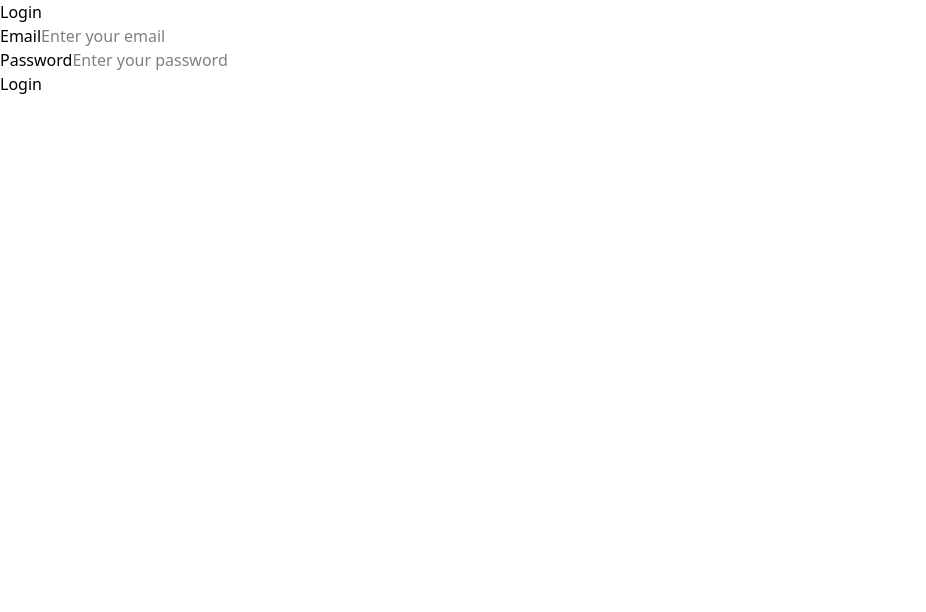
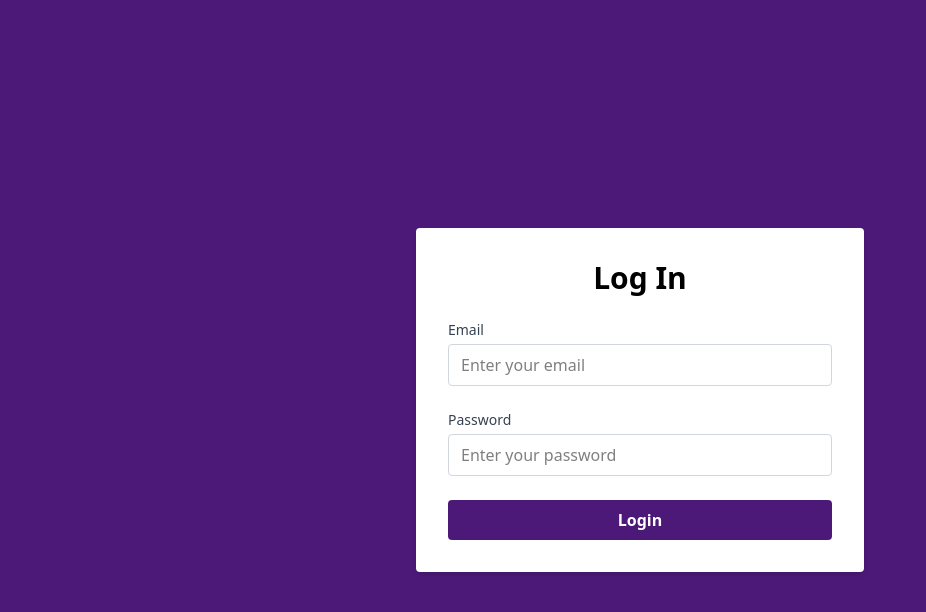
Before and after one commit to ericliceatapia/frog-crew-application, a Vue app in the folder frontend/: page /login in a window 1280 px wide. Shown: the top 612 px of the page, without its empty margins (0-926 px from the left). Built offline with nearby package versions, Linux system fonts and the light colour scheme.

Commit message:
Added login/logout overlay messages

```diff
--- a/frontend/src/App.vue
+++ b/frontend/src/App.vue
@@ -1,7 +1,15 @@
 <template>
   <RouterView />
+  <div
+    v-if="overlayVisible"
+    class="fixed inset-0 z-50 bg-white flex items-center justify-center"
+  >
+    <p class="text-2xl font-semibold text-[#4d1979] animate-pulse">
+      {{ overlayMessage }}
+    </p>
+  </div>
 </template>
 
-<script setup></script>
-
-<style lang="scss" scoped></style>
+<script setup>
+import { overlayVisible, overlayMessage } from '@/utils/overlay'
+</script>
--- a/frontend/src/components/nav/AdminNavBar.vue
+++ b/frontend/src/components/nav/AdminNavBar.vue
@@ -1,7 +1,36 @@
 <template>
-  <nav class="flex gap-4 p-4 border-b-2-white bg-[#4d1979] text-white font-medium">
-    <RouterLink to="/admin">Home</RouterLink>
-    <RouterLink to="/admin/crew-list">Crew List</RouterLink>
-    <RouterLink to="/admin/schedule/create">Create Schedule</RouterLink>
+  <nav
+    class="flex items-center justify-between p-4 bg-[#4d1979] text-white font-medium"
+  >
+    <!-- Left: Site name -->
+    <div class="text-xl font-bold">Frog Crew</div>
+
+    <!-- Right: Navigation links -->
+    <div class="flex gap-4">
+      <RouterLink to="/admin">Home</RouterLink>
+      <RouterLink to="/admin/crew-list">Roster</RouterLink>
+      <RouterLink to="/admin/schedule/create">Create Schedule</RouterLink>
+      <RouterLink to="/login?loggedOut=true" @click.prevent="handleLogout"
+        >Log Out</RouterLink
+      >
+    </div>
   </nav>
 </template>
+
+<script setup>
+import { logout } from '@/apis/auth'
+import { showOverlay, hideOverlay } from '@/utils/overlay'
+
+async function handleLogout() {
+  try {
+    await logout()
+    showOverlay('Logging out...')
+  } catch (err) {
+    console.error('Logout error:', err)
+  } finally {
+    setTimeout(() => {
+      hideOverlay()
+    }, 2000)
+  }
+}
+</script>
--- a/frontend/src/components/nav/CrewNavBar.vue
+++ b/frontend/src/components/nav/CrewNavBar.vue
@@ -1,9 +1,36 @@
 <template>
-  <nav class="flex gap-4 p-4 border-b-2-white bg-[#4d1979] text-white font-medium">
-    <RouterLink to="/crew-member">Home</RouterLink>
-    <RouterLink to="/crew-member/view-profile">My Profile</RouterLink>
-    <RouterLink to="/crew-member/schedule">Schedule</RouterLink>
-    <RouterLink to="/crew-member/availability">Availability</RouterLink>
-    <RouterLink to="/logout">Log Out</RouterLink>
+  <nav
+    class="flex items-center justify-between p-4 bg-[#4d1979] text-white font-medium"
+  >
+    <!-- Left: Site name -->
+    <div class="text-xl font-bold">Frog Crew</div>
+
+    <!-- Right: Navigation links -->
+    <div class="flex gap-4">
+      <RouterLink to="/crew-member">Dashboard</RouterLink>
+      <RouterLink to="/crew-member/view-profile">Profile</RouterLink>
+      <RouterLink to="/crew-member/schedule">Schedule</RouterLink>
+      <RouterLink to="/login?loggedOut=true" @click.prevent="handleLogout"
+        >Log Out</RouterLink
+      >
+    </div>
   </nav>
 </template>
+
+<script setup>
+import { logout } from '@/apis/auth'
+import { showOverlay, hideOverlay } from '@/utils/overlay'
+
+async function handleLogout() {
+  try {
+    await logout()
+    showOverlay('Logging out...')
+  } catch (err) {
+    console.error('Logout error:', err)
+  } finally {
+    setTimeout(() => {
+      hideOverlay()
+    }, 2000)
+  }
+}
+</script>
--- /dev/null
+++ b/frontend/src/utils/overlay.js
@@ -0,0 +1,14 @@
+import { ref } from 'vue'
+
+export const overlayVisible = ref(false)
+export const overlayMessage = ref('')
+
+export function showOverlay(message = 'Loading...') {
+  overlayMessage.value = message
+  overlayVisible.value = true
+}
+
+export function hideOverlay() {
+  overlayVisible.value = false
+  overlayMessage.value = ''
+}
--- a/frontend/src/views/auth/LoginView.vue
+++ b/frontend/src/views/auth/LoginView.vue
@@ -1,41 +1,60 @@
 <!-- Route: /login -->
 <template>
+  <div class="flex items-center justify-center min-h-screen bg-[#4d1979]">
+    <div class="p-8 bg-white rounded shadow-md w-full max-w-md">
+      <h2 class="text-3xl font-bold text-center mb-6">Log In</h2>
+
+      <form @submit.prevent="handleLogin" class="space-y-6">
         <div>
-    <h2>Login</h2>
-    <form @submit.prevent="handleLogin">
-      <div>
-        <label for="email">Email</label>
+          <label
+            for="email"
+            class="block text-sm font-medium text-gray-700 mb-1"
+            >Email</label
+          >
           <input
+            v-model="email"
             type="email"
             id="email"
             name="email"
-          v-model="email"
+            placeholder="Enter your email"
+            class="w-full border border-gray-300 rounded px-3 py-2 focus:outline-none focus:ring-2 focus:ring-[#a072c6]"
             required
-          placeholder="Enter your email"
           />
         </div>
+
         <div>
-        <label for="password">Password</label>
+          <label
+            for="password"
+            class="block text-sm font-medium text-gray-700 mb-1"
+            >Password</label
+          >
           <input
+            v-model="password"
             type="password"
             id="password"
             name="password"
-          v-model="password"
+            placeholder="Enter your password"
+            class="w-full border border-gray-300 rounded px-3 py-2 focus:outline-none focus:ring-2 focus:ring-[#a072c6]"
             required
-          placeholder="Enter your password"
           />
         </div>
-      <button type="submit">Login</button>
+
+        <button
+          type="submit"
+          class="w-full bg-[#4d1979] hover:bg-[#a072c6] text-white font-bold py-2 px-4 rounded transition"
+        >
+          Login
+        </button>
       </form>
+    </div>
   </div>
 </template>
 
-<!-- 4d1979 -->
-
 <script setup>
-import { login, getUserRole } from '@/apis/auth'
 import { ref } from 'vue'
 import { useRouter } from 'vue-router'
+import { login, getUserRole } from '@/apis/auth'
+import { showOverlay, hideOverlay } from '@/utils/overlay'
 
 const email = ref('')
 const password = ref('')
@@ -45,19 +64,22 @@ const router = useRouter()
 async function handleLogin() {
   try {
     await login(email.value, password.value)
-
     const userRole = getUserRole()
-
-    if (userRole === 'admin') {
+    if (userRole === 'ADMIN') {
       router.push('/admin')
-    } else if (userRole === 'crew-member') {
+      showOverlay('Logging in...')
+    } else if (userRole === 'CREW_MEMBER') {
       router.push('/crew-member')
+      showOverlay('Logging in...')
     } else {
       router.push('/')
     }
   } catch (err) {
-    console.error('Login failed:', err)
-    alert('Login failed. Please try again.')
+    alert(err.message || 'Login failed. Please try again.')
+  } finally {
+    setTimeout(() => {
+      hideOverlay()
+    }, 2000)
   }
 }
 </script>
```
Lines whose indentation alone changed are shown as unchanged.
